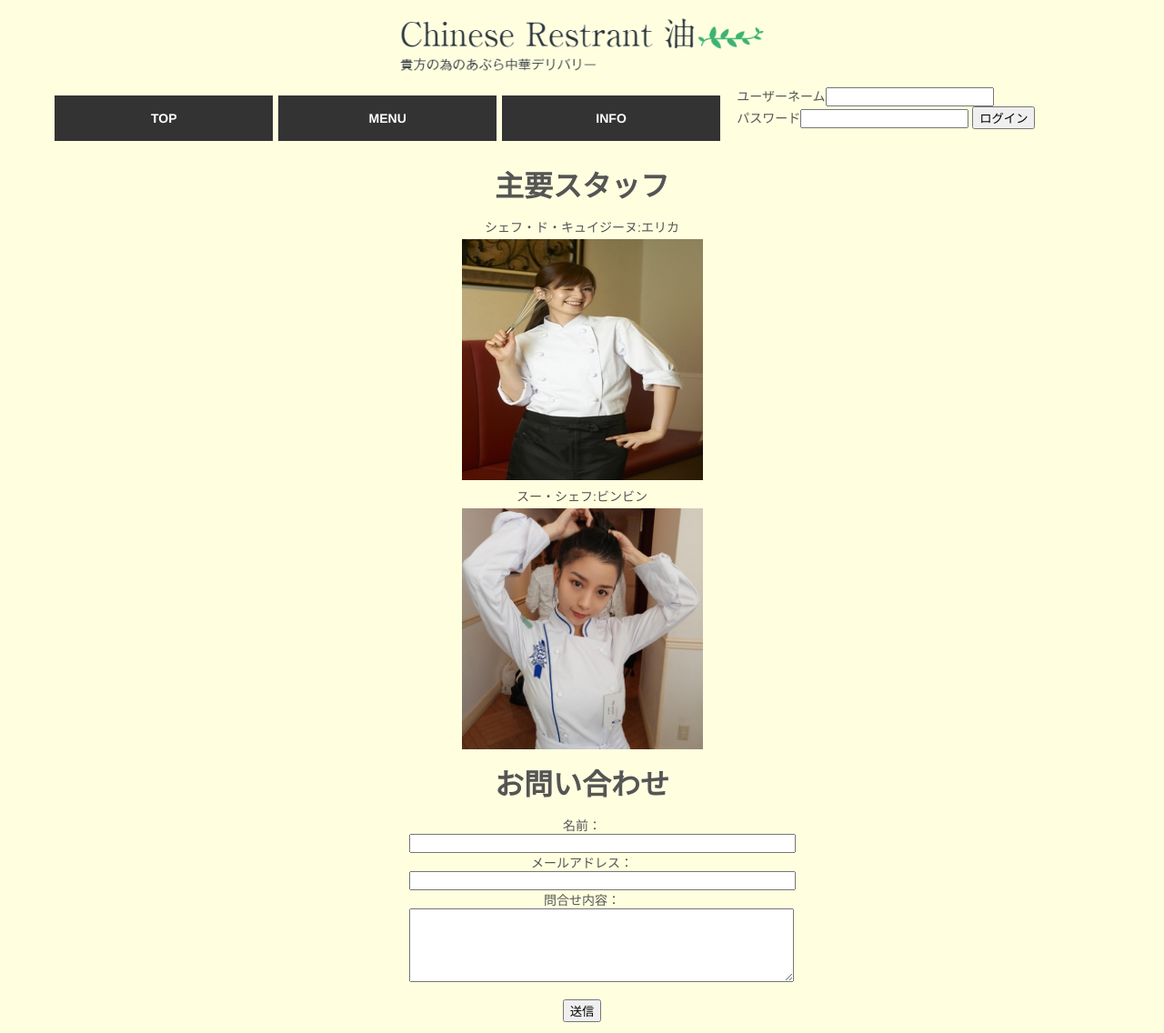
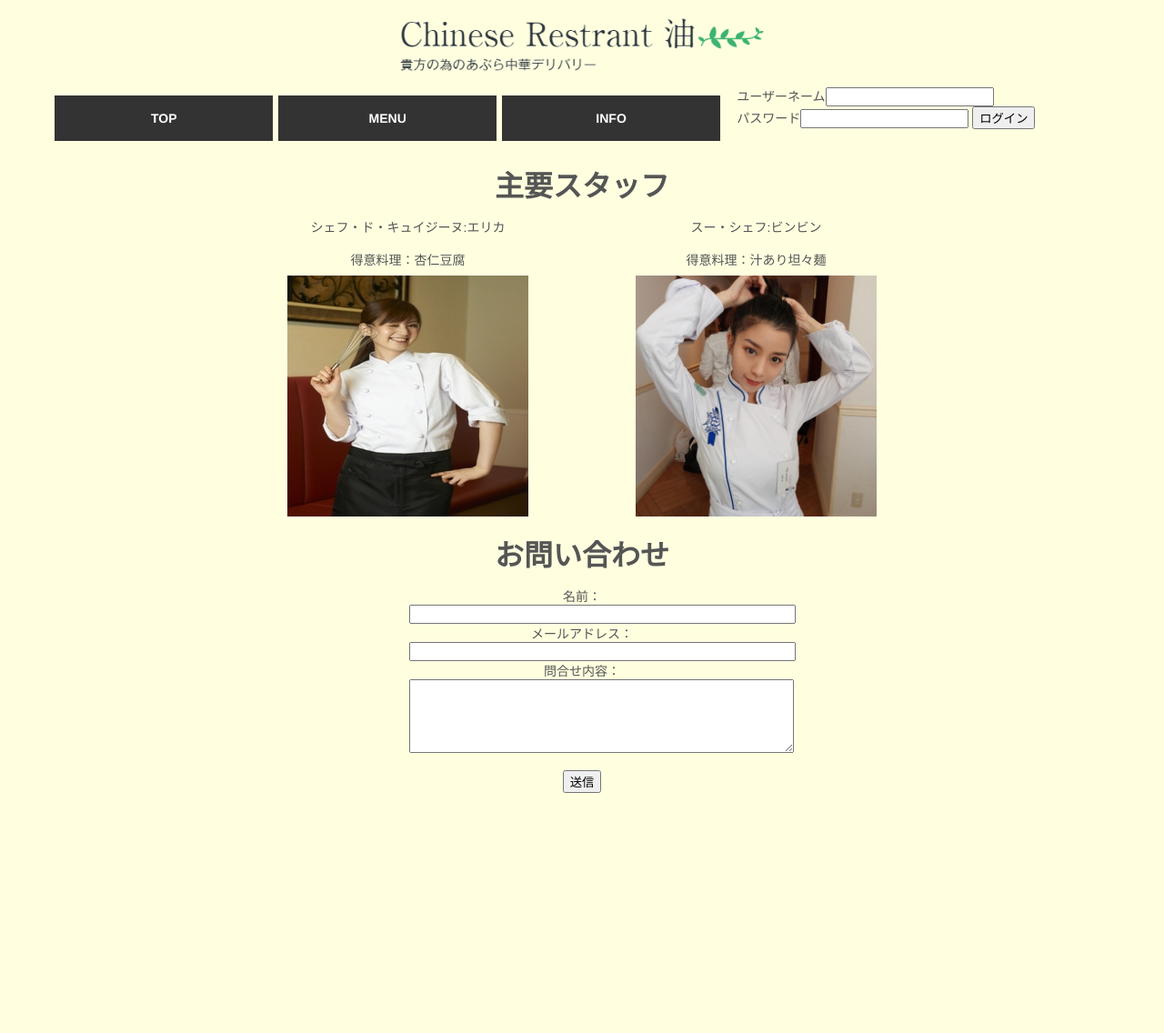
Before and after one commit to georgiacraftsman/shop, a PHP site: page /info.html in a window 1280 px wide. Shown: the whole page at 91% size. After the commit the page ends 872 px from the top, so only its background shows below. Run offline with PHP 8.4, Linux system fonts and the light colour scheme.

Commit message:
データ更新

```diff
--- a/shop/info.html
+++ b/shop/info.html
@@ -2,7 +2,12 @@
 <html>
     <head>
         <meta charset="utf-8">
-         <div align="center"><img src="images/logo (2).png" width="400px";></div>
+        <title>中華料理　油</title>
+        <link rel="stylesheet" href="shop.css">
+        <meta http-equiv="Content-Type" content="text/html; charset=utf-8">
+    </head>
+    <body>
+        <div align="center"><img src="images/logo (2).png" width="400"></div>
         <ul id="nav" style="display: inline-block;">
             <li><a href="top.php">TOP</a></li>
             <li><a href="index.php">MENU</a></li>
@@ -13,18 +18,19 @@
             ユーザーネーム<input type ="text" name="username" value = ""><br>
             パスワード<input type = "text" name="pass" value = "">
             <input type="submit" name ="login" value = "ログイン"><br></div>
-         <title>中華料理　油</title>
-        <link rel="stylesheet" href="shop.css">
-        <meta http-equiv="Content-Type" content="text/html; charset=utf-8">
-</head>
-<body>
         <div align="center">
             <H1>主要スタッフ</H1>
-        <p>シェフ・ド・キュイジーヌ:エリカ</p>
+            <div class="staff" >
+                <p>シェフ・ド・キュイジーヌ:エリカ<p>
+                <p>得意料理：杏仁豆腐<p>
                     <img src="images/chef.jpg">
-        <p>スー・シェフ:ビンビン</p>
+            </div>
+            <div class="staff" >
+                <p>スー・シェフ:ビンビン<p>
+                    <p>得意料理：汁あり坦々麺<p>
                     <img src="images/chefb.png">
-
+            </div>
+            <div align="center">
                 <h1>お問い合わせ</h1>
                 <form action="confirmation.php" method="post">
                     名前：<input type="text" name="name" size="50" value="" ><br>
--- a/shop/shop.css
+++ b/shop/shop.css
@@ -78,47 +78,6 @@ form{
     width:30%;
 }
 
-function (d, $) {
-
-    var jQdm_slideMenu;
-
-    jQdm_slideMenu = function(){
-
-        var prop = {
-            deferredImage: 'img.deferred',
-                subContainer: '#subContainer',
-                mainNavigation_trigger: '.mainNavigation_trigger',
-                mainNavigation_appear: '.appeared'
-        }
-
-        function init(){
-
-            $(prop.deferredImage).lazyload({
-                threshold : 10,
-                    effect: 'fadeIn',
-                    effectspeed: 1000
-            });
-
-            $(prop.mainNavigation_trigger).find('a').on('click', function(){
-                $(prop.subContainer).toggleClass(replaceString(prop.mainNavigation_appear));
-            });
-
-        }
-
-        function replaceString(_str, _bf, _af, _flg){
-            var _reg = new RegExp(_bf || '[\\.#]', _flg || '');
-            return _str ? _str.replace(_reg, _af || '') : false;
-        }
-
-        init();
-
-    };
-
-    jQdm_slideMenu();
-
-})(document, jQuery);
-$(prop.deferredImage).lazyload({
-    threshold : 10,
-        effect: 'fadeIn',
-        effectspeed: 1000
-});
+.staff{
+    width: 30%; display:inline-block;
+}
```
Also changed, not shown: preg_match.php (deleted, +0 -29 lines), shop/t_index.php (+17 -8 lines). Lines whose indentation alone changed are shown as unchanged.
